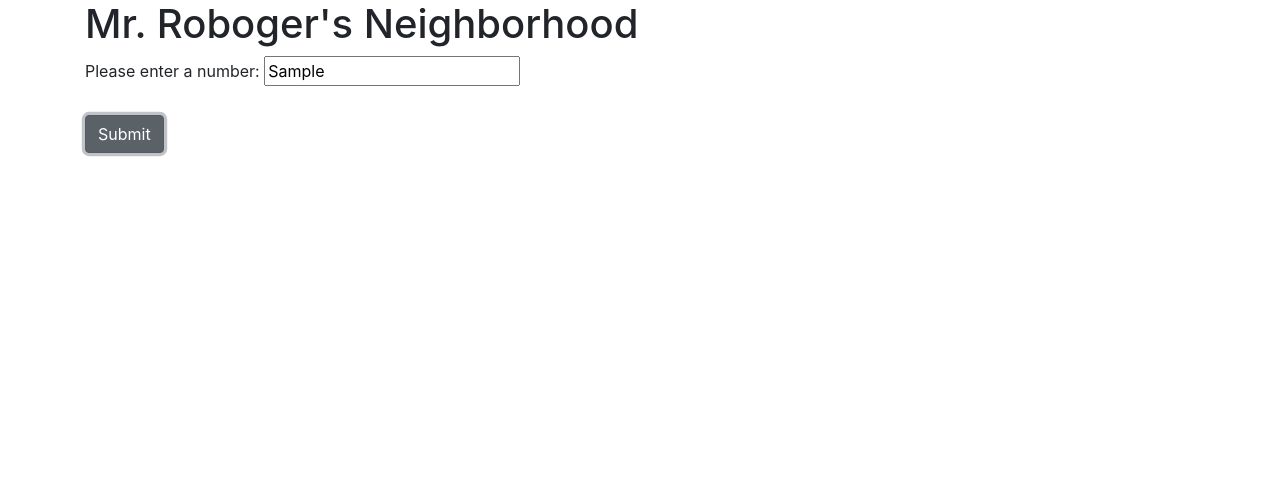
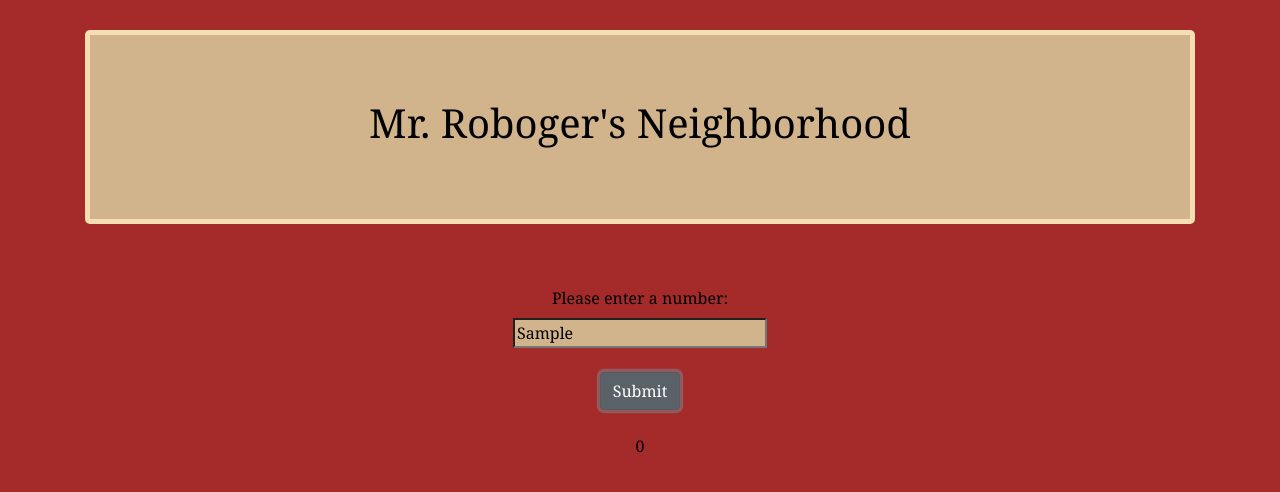
Before and after one commit to calliestump/EpicodusFriday3, a plain HTML site: page index.html in a window 1280 px wide. Both pictures are taken after typing "Sample" into the empty fields and a click on the button "Submit". Drawn offline with Linux system fonts and the light colour scheme.

Commit message:
adds elements to css page  and implements the weigh() function

```diff
--- a/css/styles.css
+++ b/css/styles.css
@@ -0,0 +1,24 @@
+body {
+  background-color: brown;
+  color: black;
+  font-family: Georgia, 'Times New Roman', Times, serif;
+}
+.jumbotron {
+  background-color: tan;
+  border: 5px solid wheat ;
+}
+h1{
+  text-align: center;
+}
+.spacing {
+  padding: 30px;
+}
+input {
+  background-color: tan;
+}
+.container {
+  text-align: center;
+}
+.output {
+  text-align: center;
+}
--- a/index.html
+++ b/index.html
@@ -8,18 +8,26 @@
   <title>Roboger</title>
 </head>
 <body>
+  <div class="spacing">
+    <div class="container">
+      <div class="jumbotron">
+        <h1>Mr. Roboger's Neighborhood</h1>
+      </div>
+    </div>
+  </div>
   <div class="container">
-    <h1>Mr. Roboger's Neighborhood</h1>
     <form id="roboger">
       <label for="userNumber">Please enter a number: </label>
+      <br>
       <input id="userNumber" type="text">
       <br>
       <br>
       <button class="btn btn-secondary" id="submitButton">Submit</button>
     </form>
-    <div class="output">
-      <p id="result"></p>
-    </div>
+  </div>
+  <br>
+  <div class="output">
+    <p id="result"></p>
   </div>
 </body>
 </html>
--- a/js/scripts.js
+++ b/js/scripts.js
@@ -1,44 +1,47 @@
-// Compare the index's of the two arrays and assign a result based on user input.
-function compare() {
-  result = "";
-  for(let i=0; i<userArray.length; i++) {
-    if (userNum === 3) {
-      result = word[0];
-    } else if (userNum === 2) {
-      result = word[1];
-    } else if (userNum === 1) {
-      result = word[2];
-    }
-  }
-}
 // Creates array length based on user input
 function createUserInputArray() {
   userArray = [];
-  main = 0;
+  let main = 0;
   for(let i=0; i<userNum; i++) {
     userArray.push("");
     userArray[i] = main++ ;
   }
+  userArray.push(main++); // adds last number to array
 }
 // Detects index's equal to numbers and replaces them with equalized word.
 function replace() {
-  if (userArray[i] == 3) {
-    userArray[i] = word[0];
-  } else if (userArray[i] == 2) {
-    userArray[i] = word[1];
-  } else if (userArray[i] == 1) {
-    userArray[i] = word[2];
+  for(let i=0; i<userNum; i++) {
+    if (userArray[i] == numbers[0]) {
+      userArray[i] = word[0];
+    } else if (userArray[i] == numbers[1]) {
+      userArray[i] = word[1];
+    } else if (userArray[i] == numbers[2]) {
+      userArray[i] = word[2];
+    }
   }
 }
+function weigh() {
+  for(let i=0; i<userNum; i++) {
+    if (userNum == 32) {
+      userArray = word[0];
+    } else if (userNum == 21) {
+      userArray = word[1];
+    } else if (userNum == 13) {
+      userArray = word[0];
+    }
+  }
+
+}
+
 $(document).ready(function() {
   $("form#roboger").submit(function(event) {
     event.preventDefault();
     userNum = parseInt($("input#userNumber").val());
-    const numbers = [3,2,1];
+    numbers = [3,2,1];
     word = ["Won't you be my neighbor?", "Boop", "Beep"];
     createUserInputArray();
-    compare();
-    //replace();
-    $("p").text(result);
+    weigh()
+    replace();
+    $("p").text(userArray);
   });
 });
```
